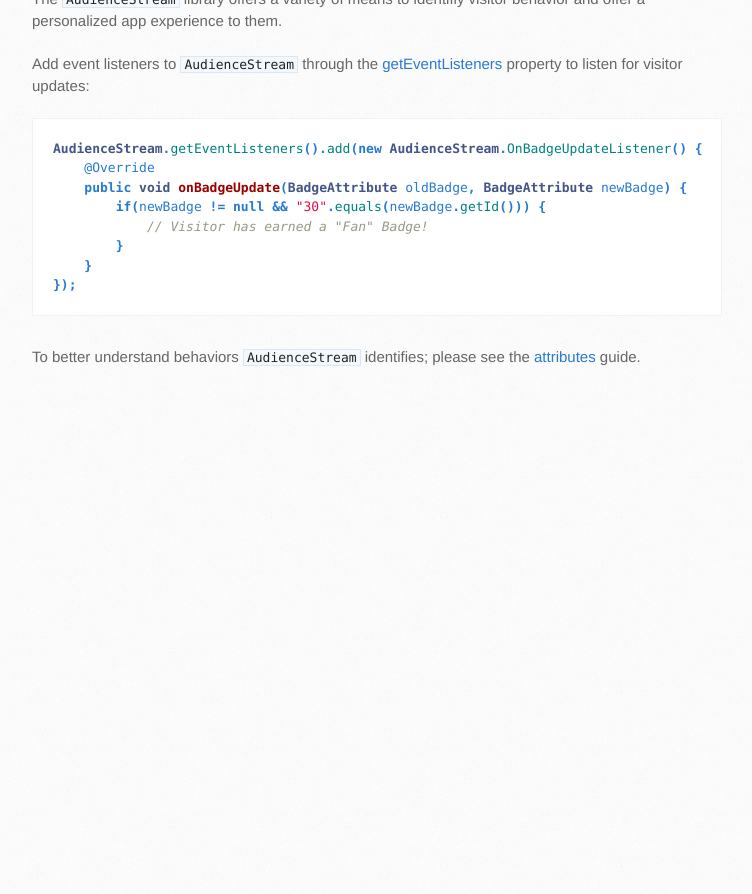
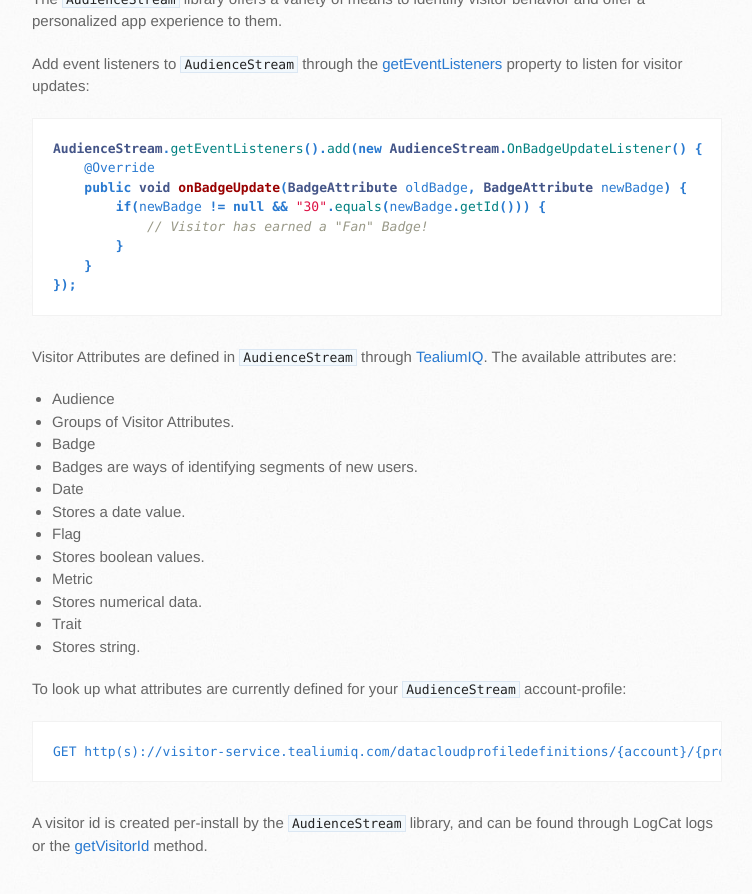
Before and after one commit to ethyreal/audiencestream-android, a Jekyll site: the page built from _posts/1970-01-01-getting-started.md, in a window 1280 px wide and 900 px high, scrolled down 1560 px. Shown: the top 894 px of the window, without its empty margins (138-890 px from the left). Built offline with Jekyll 4.4.1, drawn with Linux system fonts in a browser that asks for light colours; Markdown is read by kramdown in place of the engine named in the settings; before the commit the page ends 1971 px from its top, so only the background shows below that.

Commit message:
Cleaning up documentation

````diff
--- a/_layouts/default.html
+++ b/_layouts/default.html
@@ -5,7 +5,7 @@
     <meta http-equiv="X-UA-Compatible" content="chrome=1">
     <meta name="viewport" content="width=device-width, initial-scale=1, maximum-scale=1">
     <link rel="shortcut icon" href="{{ site.baseurl }}/images/favicon.ico"/>
-    <link href='https://fonts.googleapis.com/css?family=Architects+Daughter' rel='stylesheet' type='text/css'>
+    <!--<link href='https://fonts.googleapis.com/css?family=Architects+Daughter' rel='stylesheet' type='text/css'/>-->
     <link rel="stylesheet" type="text/css" href="{{ site.baseurl }}/stylesheets/stylesheet.css" media="screen" />
     <link rel="stylesheet" type="text/css" href="{{ site.baseurl }}/stylesheets/pygment_trac.css" media="screen" />
     <link rel="stylesheet" type="text/css" href="{{ site.baseurl }}/stylesheets/print.css" media="print" />
--- a/_posts/1970-01-01-getting-started.md
+++ b/_posts/1970-01-01-getting-started.md
@@ -74,4 +74,25 @@
 });
 ```
 
-To better understand behaviors ```AudienceStream``` identifies; please see the [attributes]({{ site.baseurl}}/attributes.html) guide.
+Visitor Attributes are defined in ```AudienceStream``` through [TealiumIQ](https://my.tealiumiq.com). The available attributes are:
+
+* Audience
+ * Groups of Visitor Attributes.
+* Badge
+ * Badges are ways of identifying segments of new users.
+* Date
+ * Stores a date value.
+* Flag
+ * Stores boolean values.
+* Metric
+ * Stores numerical data.
+* Trait
+ * Stores string.
+
+To look up what attributes are currently defined for your ```AudienceStream``` account-profile:
+
+```
+GET http(s)://visitor-service.tealiumiq.com/datacloudprofiledefinitions/{account}/{profile}/{visitor_id}
+```
+
+A visitor id is created per-install by the ```AudienceStream``` library, and can be found through LogCat logs or the [getVisitorId]({{ site.baseurl}}/javadoc/com/tealium/audiencestream/AudienceStream.html#getVisitorId()) method.
--- a/index.html
+++ b/index.html
@@ -6,7 +6,6 @@
 <div id="home">
   <p>The <a href="http://tealium.com/resources/tealium-audiencestream/" target="_blank">Tealium AudienceStream</a>™ Influence DMP (data management platform) enables you to build a universal 360-degree customer profile to better influence and engage visitors in your web or mobile channels in real time. AudienceStream leverages the richest source of real-time, first-party data to help you deliver more relevant and timely interactions, thereby improving loyalty and conversions and creating new opportunities for growth.
 </p>
-  <h1>Pages</h1>
   <ul class="posts">
     {% for post in site.posts %}
       <li>
````
Also changed, not shown: _posts/1969-12-30-attributes.md (deleted, +0 -39 lines), 1 other file.
